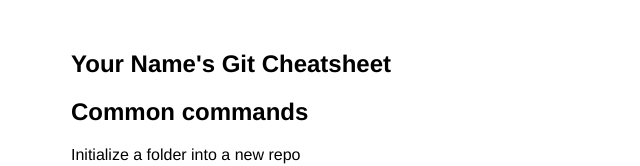
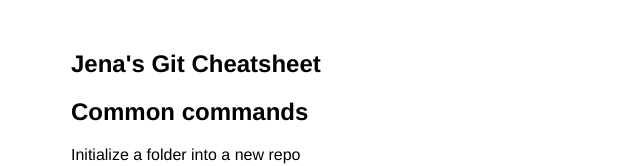
Before and after one commit to medeirjl/git-cheatsheet, a plain HTML site: page index.html in a window 1280 px wide. Shown: the top 166 px of the page, without its empty margins (319-959 px from the left). Drawn offline with nearby package versions, Linux system fonts and the light colour scheme.

Commit message:
added name to heading

```diff
--- a/index.html
+++ b/index.html
@@ -17,7 +17,7 @@
 	</head>
 	<body>
 		<section style="width: 90%; max-width: 500px; margin: 50px auto; font-family: Helvetica, Arial, sans-serif;">
-			<h1>Your Name's Git Cheatsheet</h1>
+			<h1>Jena's Git Cheatsheet</h1>
 			<h2>Common commands</h2>
 
 			<p>Initialize a folder into a new repo</p>
```
